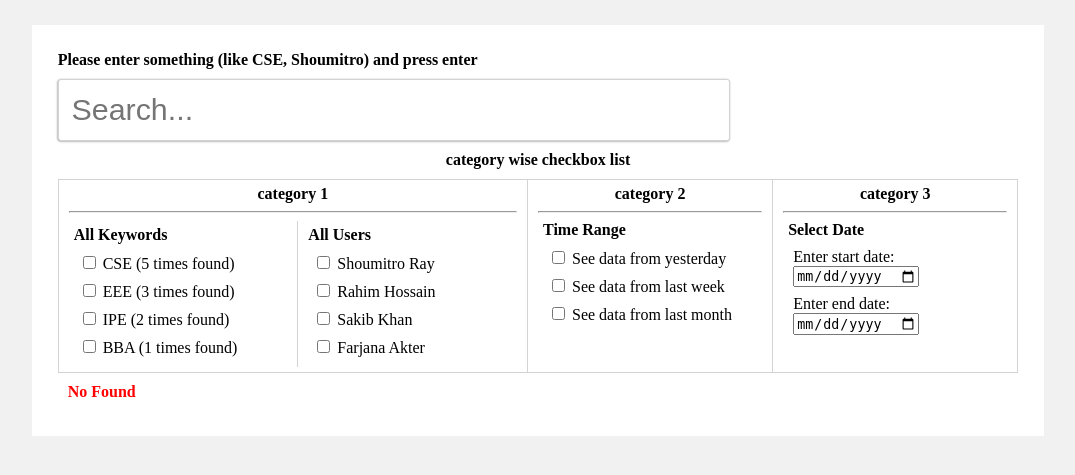
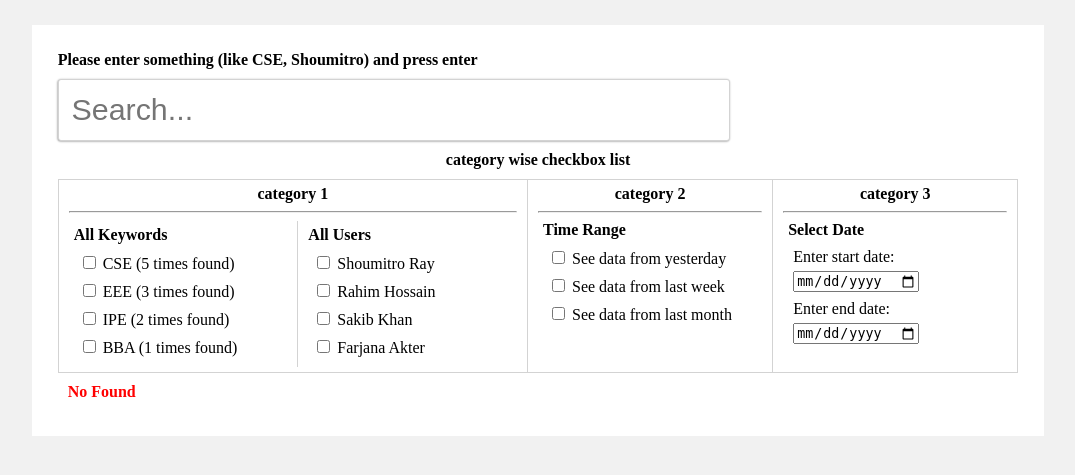
Before and after one commit to shoumitro-cse/search-engine-using-django, a Django app: page / in a window 1280 px wide. Shown: the top 475 px of the page, without its empty margins (102-1177 px from the left). Run offline with Django 3.2, Linux system fonts and the light colour scheme; data comes from the database, SQL or seed files in the repository.

Commit message:
some internal change

```diff
--- a/templates/home.html
+++ b/templates/home.html
@@ -66,8 +66,14 @@
                     <hr />
                     <h4 style="margin: 5px;">Select Date</h4>
                     <ul>
-                        <li>Enter start date: <input onchange="selectDateView()" value="" type="date" id="start_date" /></li>
-                        <li>Enter end date: <input onchange="selectDateView()" value="" type="date" id="end_date" /></li>
+                        <li>
+                            <label style="margin-bottom: .3rem;display:block;">Enter start date:</label>
+                            <input onchange="selectDateView()" value="" type="date" id="start_date" />
+                        </li>
+                        <li>
+                            <label style="margin-bottom: .3rem;display:block;">Enter end date:</label>
+                            <input onchange="selectDateView()" value="" type="date" id="end_date" />
+                        </li>
                     </ul>
                 </div>
             </div>
```
Also changed, not shown: search_engine.png.
